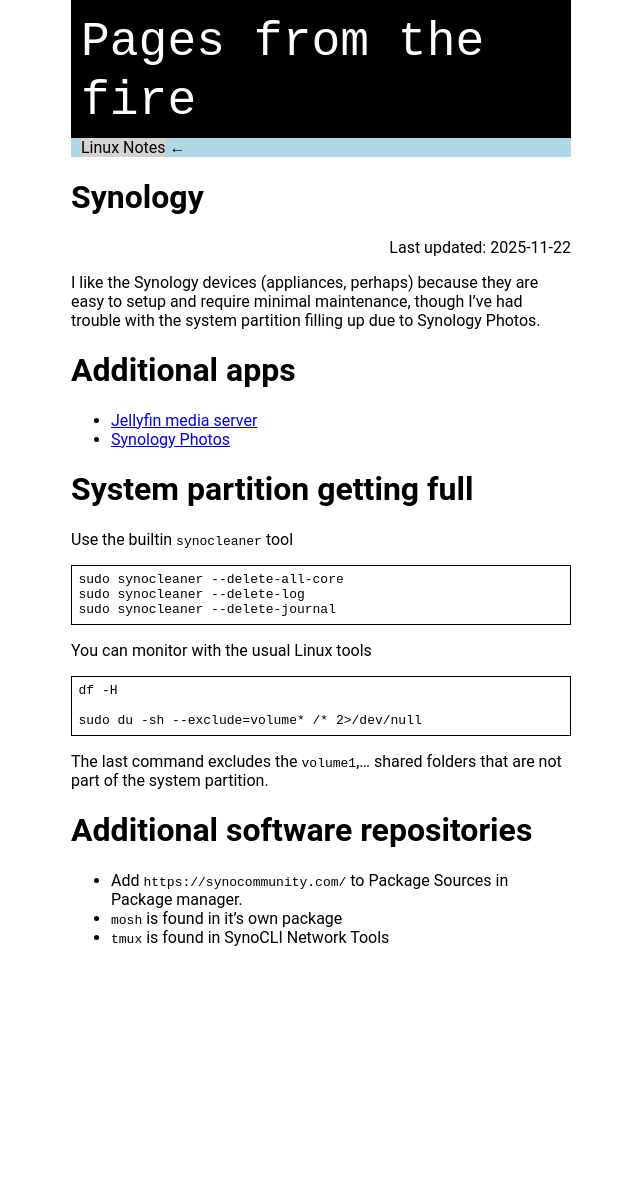
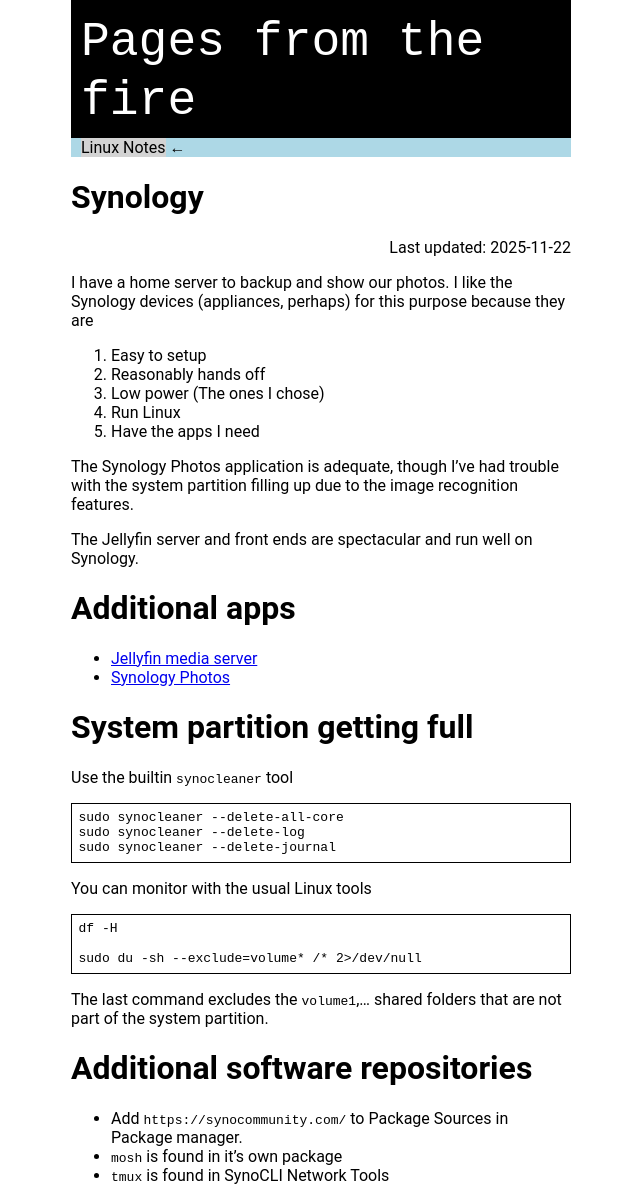
Before and after one commit to kghose/kghose.github.io, a Jekyll site: the page built from linux-tips/synology.md, in a window 1280 px wide. Shown: the whole page, without its empty margins (319-959 px from the left). Built offline with Jekyll 4.4.1, drawn with Linux system fonts in a browser that asks for light colours; our own code applies the rules of GitHub Pages for plain Markdown files; before the commit the page ends 963 px from its top, so only the background shows below that.

Commit message:
More Synology details.

```diff
--- a/linux-tips/synology.md
+++ b/linux-tips/synology.md
@@ -4,9 +4,18 @@ permalink: linux-tips/synology
 last_modified_at: 2025-11-22
 ---
 
-I like the Synology devices (appliances, perhaps) because they are easy to setup
-and require minimal maintenance, though I've had trouble with the system
-partition filling up due to Synology Photos.
+I have a home server to backup and show our photos. I like the Synology devices
+(appliances, perhaps) for this purpose because they are
+1. Easy to setup
+1. Reasonably hands off
+1. Low power (The ones I chose)
+1. Run Linux
+1. Have the apps I need
+
+The Synology Photos application is adequate, though I've had trouble with the
+system partition filling up due to the image recognition features.
+
+The Jellyfin server and front ends are spectacular and run well on Synology.
 
 
 # Additional apps
```
